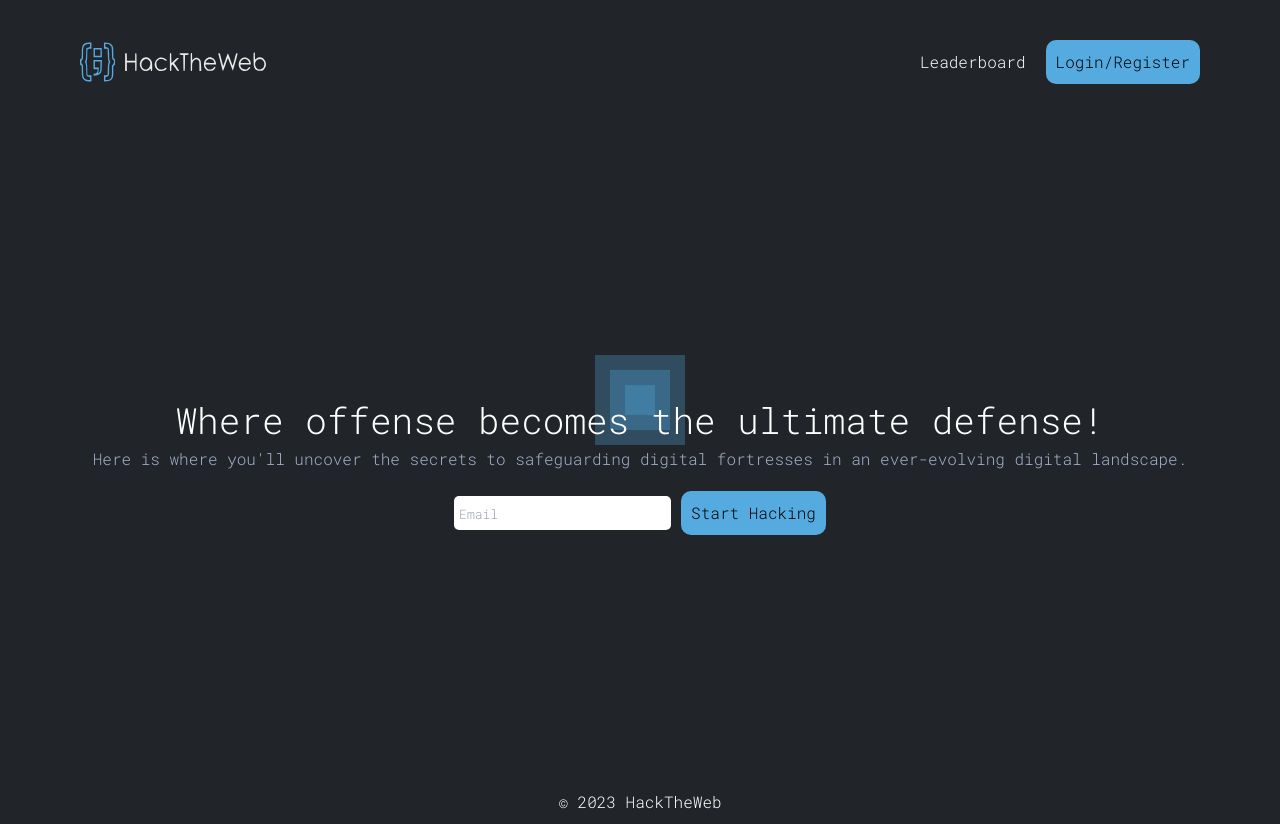
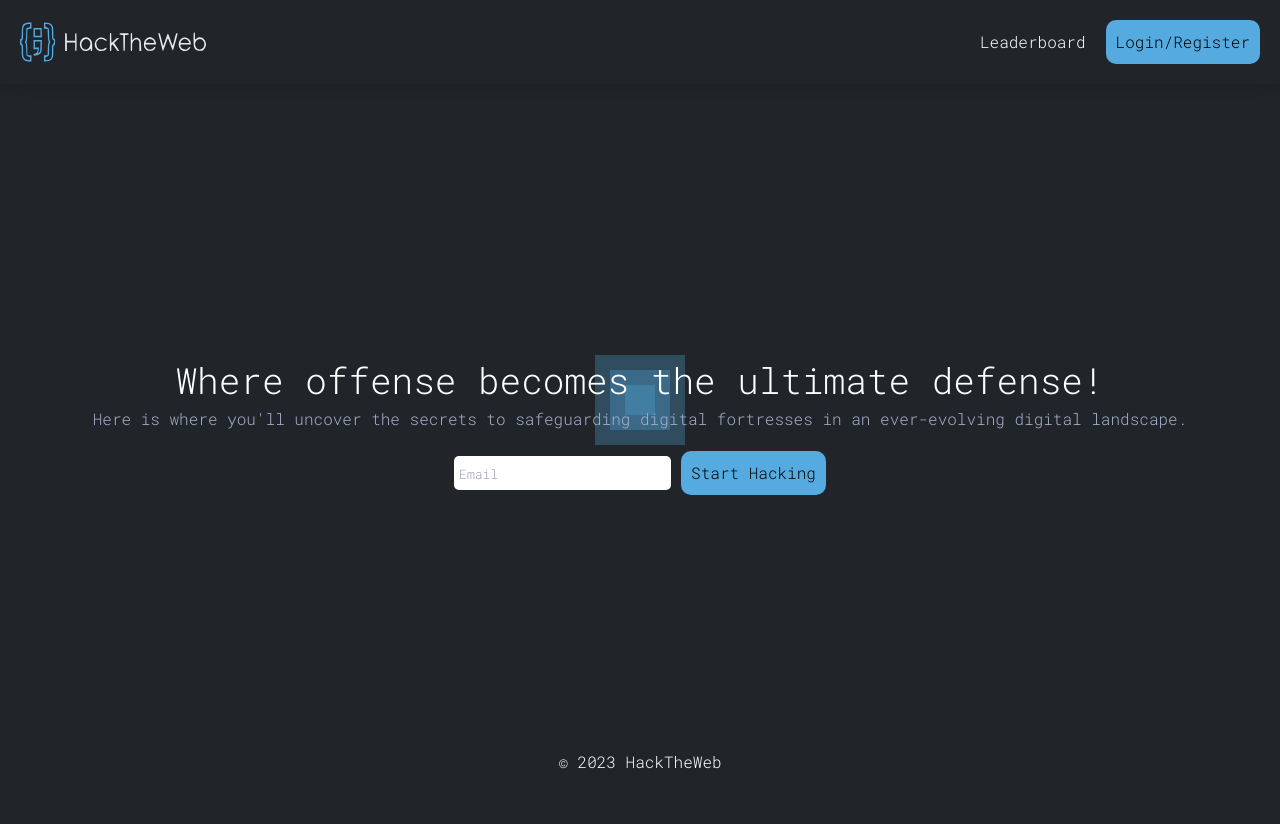
Before and after one commit to marcabounader/HackTheWeb-FrontEnd, a React (Create React App) app in the folder hacktheweb-frontend/: page / in a window 1280 px wide. After the commit the page ends 800 px from the top, so only its background shows below. Built offline with nearby package versions, Linux system fonts and the light colour scheme.

Commit message:
Added sidebar

```diff
--- a/hacktheweb-frontend/src/components/Navbar/index.jsx
+++ b/hacktheweb-frontend/src/components/Navbar/index.jsx
@@ -25,7 +25,7 @@ const Navbar = ({onEnter,onLeave,handleOpenLoginModal,handleOpenRegisterModal})
 
     return (
 
-        <div className="navbar flex flex-row justify-between items-center px-20 py-10 bg-">
+        <div className="navbar flex flex-row justify-between items-center px-5 py-5 shadow-lg">
         <div className="logo-container" ref={logoRef}>
             <img src={mainLogo} alt="Main Logo" />
         </div>
--- /dev/null
+++ b/hacktheweb-frontend/src/components/Sidebar/index.jsx
@@ -0,0 +1,10 @@
+import './sidebar.css';
+const Sidebar = () => {
+    return (
+        <aside class="sidebar">
+            <h1>sidebar</h1>
+        </aside>
+     );
+}
+
+export default Sidebar;
--- /dev/null
+++ b/hacktheweb-frontend/src/components/Sidebar/sidebar.css
@@ -0,0 +1,10 @@
+.sidebar {
+    width: 250px;
+    border-right:1px solid var(--text-color);
+}
+
+@media (max-width: 768px) {
+    .sidebar {
+        width: 100px;
+    }
+}
--- a/hacktheweb-frontend/src/index.css
+++ b/hacktheweb-frontend/src/index.css
@@ -89,11 +89,13 @@ h6{
   font-size: 18px;
 }
 
-.content-wrapper {
+.main-wrapper {
   min-height: calc(100vh - 100px);
   position: relative;
+  display: flex;
+  flex-wrap: nowrap;
 }
-.content-wrapper *{
+.main-wrapper *{
   z-index: 1;
 }
 
--- a/hacktheweb-frontend/src/pages/Landing/index.jsx
+++ b/hacktheweb-frontend/src/pages/Landing/index.jsx
@@ -35,7 +35,7 @@ const Landing = ({onEnter,onLeave,isLoginModalOpen,handleOpenLoginModal, handleC
       }
     };
     return (
-        <section className="content-wrapper flex flex-col justify-center items-center flex-grow-1 flex-wrap">
+        <section className="main-wrapper flex flex-col justify-center items-center flex-grow-1 flex-wrap">
             <LoginForm isOpen={isLoginModalOpen} handleCloseViewModal={handleCloseLoginModal} handleOpenRegisterModal={handleOpenRegisterModal}/>
             <RegisterForm isOpen={isRegisterModalOpen} handleCloseViewModal={handleCloseRegisterModal} handleOpenLoginModal={handleOpenLoginModal} setMyEmail={setMyEmail} myEmail={myEmail}/>
             <Circle size="sm" ref={addCircleRef} delay={0} />
--- a/hacktheweb-frontend/src/pages/UserDashboard/index.jsx
+++ b/hacktheweb-frontend/src/pages/UserDashboard/index.jsx
@@ -2,6 +2,7 @@ import { useEffect, useRef } from 'react';
 import { useSelector } from 'react-redux';
 import Circle from '../../components/Objects/circle';
 import { useNavigate } from 'react-router-dom';
+import Sidebar from '../../components/Sidebar';
 
 const UserDashboard = () => {
     const user = useSelector((state) => state.user);
@@ -34,10 +35,14 @@ const UserDashboard = () => {
       }
     };
     return (
-        <section className='content-wrapper'>
+        <section className='main-wrapper'>
             <Circle size="sm" ref={addCircleRef} delay={0} />
             <Circle size="md" ref={addCircleRef} delay={0.1} />
             <Circle size="lg" ref={addCircleRef} delay={0.2} />
+            <Sidebar/>
+            <div className='content-wrapper'>
+
+            </div>
         </section>
 
     );
```
